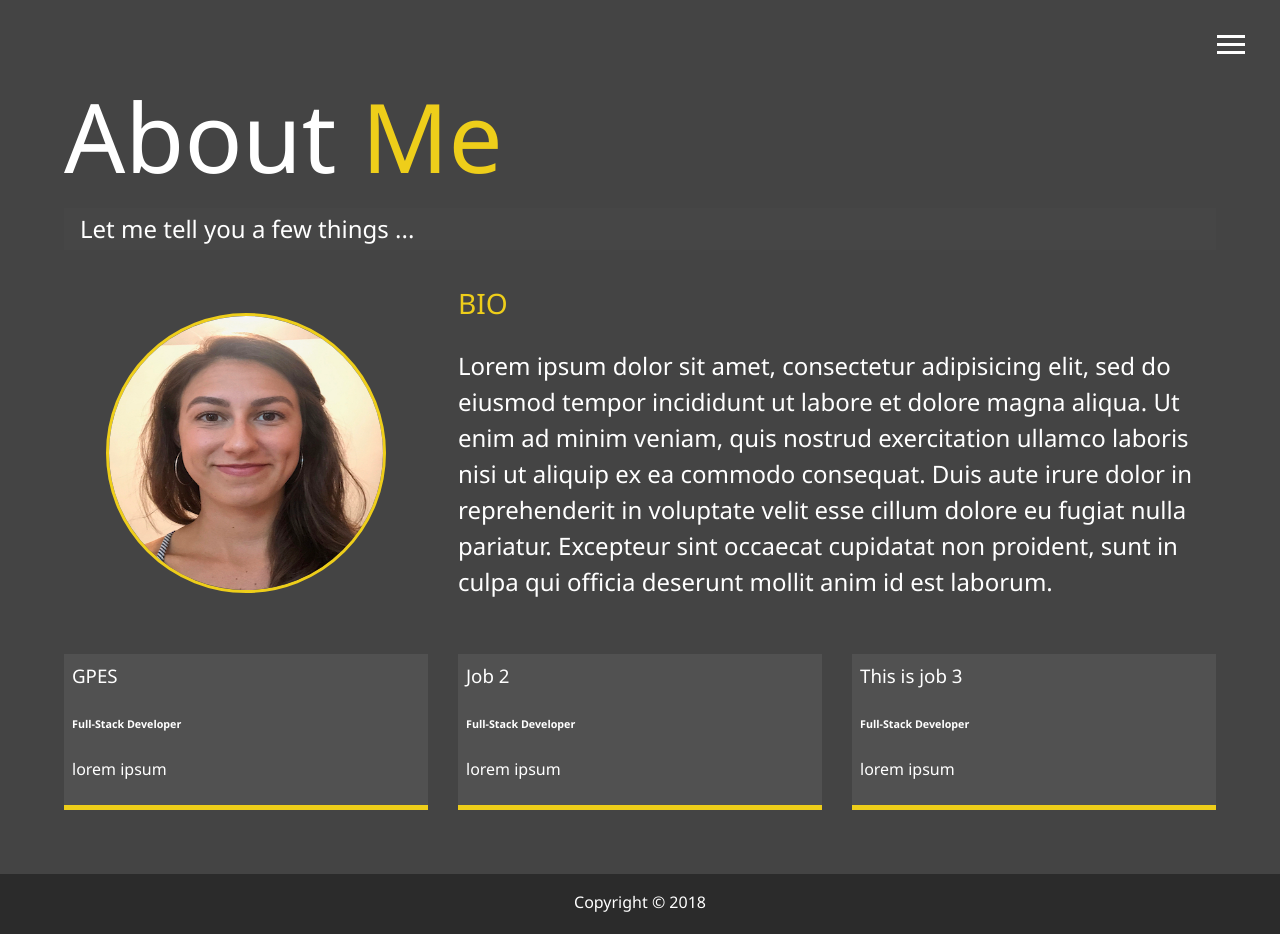
After one commit to manucardenas/mc_portfolio, a PHP site: page /dist/about.html in a window 1280 px wide. The commit adds this page. Run offline with PHP 8.4, Linux system fonts and the light colour scheme; some libraries are stand-ins or nearby versions.

Commit message:
Create about.html and styling with grid

```diff
--- /dev/null
+++ b/dist/about.html
@@ -0,0 +1,87 @@
+<!DOCTYPE html>
+<html lang="en" dir="ltr">
+  <head>
+    <meta charset="utf-8">
+    <link rel="stylesheet" href="https://use.fontawesome.com/releases/v5.3.1/css/all.css" integrity="sha384-mzrmE5qonljUremFsqc01SB46JvROS7bZs3IO2EmfFsd15uHvIt+Y8vEf7N7fWAU" crossorigin="anonymous">
+    <link rel="stylesheet" href="css/main.css" />
+    <title>About Me</title>
+  </head>
+  <body>
+    <header>
+      <div class="menu-btn">
+        <div class="btn-line"></div>
+        <div class="btn-line"></div>
+        <div class="btn-line"></div>
+      </div>
+
+      <nav class="menu">
+        <div class="menu-branding">
+          <div class="portrait"></div>
+        </div>
+        <ul class="menu-nav">
+          <li class="nav-item">
+            <a href="/" class="nav-link">
+              Home
+            </a>
+          </li>
+          <li class="nav-item current">
+            <a href="about.html" class="nav-link">
+              About
+            </a>
+          </li>
+          <li class="nav-item">
+            <a href="work.html" class="nav-link">
+              My Work
+            </a>
+          </li>
+          <li class="nav-item">
+            <a href="contact.html" class="nav-link">
+              How To Reach Me
+            </a>
+          </li>
+        </ul>
+      </nav>
+    </header>
+
+    <main id="about">
+      <h1 class="lg-heading">
+        About
+        <span class="text-secondary"> Me </span>
+      </h1>
+      <h2 class="sm-heading">
+        Let me tell you a few things ...
+      </h2>
+      <div class="about-info">
+        <img src="img/portrait_small.jpg" alt="Manuela Cardenas" class="bio-image"/>
+        <div class="bio" >
+          <h3 class="text-secondary">BIO</h3>
+          <p> Lorem ipsum dolor sit amet, consectetur adipisicing elit, sed do eiusmod tempor incididunt ut labore et dolore magna aliqua. Ut enim ad minim veniam, quis nostrud exercitation ullamco laboris nisi ut aliquip ex ea commodo consequat. Duis aute irure dolor in reprehenderit in voluptate velit esse cillum dolore eu fugiat nulla pariatur. Excepteur sint occaecat cupidatat non proident, sunt in culpa qui officia deserunt mollit anim id est laborum. </p>
+        </div>
+
+        <div class="job job-1">
+          <h3> GPES</h3>
+          <h6> Full-Stack Developer</h6>
+          <p> lorem ipsum </p>
+        </div>
+
+        <div class="job job-2">
+          <h3> Job 2</h3>
+          <h6> Full-Stack Developer</h6>
+          <p> lorem ipsum </p>
+        </div>
+
+        <div class="job job-3">
+          <h3> This is job 3</h3>
+          <h6> Full-Stack Developer</h6>
+          <p> lorem ipsum </p>
+        </div>
+      </div>
+
+    </main>
+    <footer id="main-footer">
+      Copyright &copy; 2018
+
+    </footer>
+    <script src="js/main.js"></script>
+  </body>
+</html>
--- a/dist/css/main.css
+++ b/dist/css/main.css
@@ -91,44 +91,12 @@
 .nav-item:nth-child(4) {
   transition-delay: 0.4s; }
 
-@media screen and (max-width: 768px) {
-  main {
-    align-items: center;
-    text-align: center; }
-    main .lg-heading {
-      line-height: 1;
-      margin-bottom: 1rem; }
-
-  ul.menu-nav,
-  div.menu-branding {
-    float: none;
-    width: 100%;
-    min-height: 0; }
-    ul.menu-nav.show,
-    div.menu-branding.show {
-      transform: translate3d(0, 0, 0); }
-
-  .menu-nav {
-    height: 75vh;
-    transform: translate3d(-100%, 0, 0);
-    font-size: 24px; }
-
-  .menu-branding {
-    height: 25vh;
-    transform: translate3d(100%, 0, 0); }
-    .menu-branding .portrait {
-      background: url(../img/portrait_small.jpg);
-      width: 150px;
-      height: 150px; } }
-@media screen and (max-width: 500px) {
-  main#home h1 {
-    margin-top: 10vh; } }
 * {
   box-sizing: border-box; }
 
 body {
   background: #444;
-  color: white;
+  color: #fff;
   height: 100%;
   margin: 0;
   font-family: 'Segoe UI', Tahoma, Geneva, Verdana, sans-serif;
@@ -171,7 +139,7 @@ header {
 
 main {
   padding: 4rem;
-  height: 100%; }
+  min-height: calc(100vh - 60px); }
   main .icons {
     margin-top: 1rem; }
     main .icons a {
@@ -184,4 +152,70 @@ main {
     main#home h1 {
       margin-top: 20vh; }
 
-/*# sourceMappingURL=main.css.map */
+.about-info {
+  display: grid;
+  grid-gap: 30px;
+  grid-template-areas: 'bioimage bio bio' 'job1 job2 job3';
+  grid-template-columns: repeat(3, 1fr); }
+  .about-info .bio-image {
+    grid-area: bioimage;
+    margin: auto;
+    border-radius: 50%;
+    border: #eece1a 3px solid;
+    height: 35vh;
+    width: 35vh; }
+  .about-info .bio {
+    grid-area: bio;
+    font-size: 1.5rem; }
+  .about-info .job-1 {
+    grid-area: job1; }
+  .about-info .job-2 {
+    grid-area: job2; }
+  .about-info .job-3 {
+    grid-area: job3; }
+  .about-info .job {
+    background: #515151;
+    padding: 0.5rem;
+    border-bottom: #eece1a 5px solid; }
+
+#main-footer {
+  text-align: center;
+  padding: 1rem;
+  background: #2b2b2b;
+  color: #fff;
+  height: 60px; }
+
+@media screen and (max-width: 768px) {
+  main {
+    align-items: center;
+    text-align: center; }
+    main .lg-heading {
+      line-height: 1;
+      margin-bottom: 1rem; }
+  ul.menu-nav,
+  div.menu-branding {
+    float: none;
+    width: 100%;
+    min-height: 0; }
+    ul.menu-nav.show,
+    div.menu-branding.show {
+      transform: translate3d(0, 0, 0); }
+  .menu-nav {
+    height: 75vh;
+    transform: translate3d(-100%, 0, 0);
+    font-size: 24px; }
+  .menu-branding {
+    height: 25vh;
+    transform: translate3d(100%, 0, 0); }
+    .menu-branding .portrait {
+      background: url("../img/portrait_small.jpg");
+      width: 150px;
+      height: 150px;
+      background-size: cover; }
+  .about-info {
+    grid-template-areas: 'bioimage' 'bio' 'job1' 'job2' 'job3';
+    grid-template-columns: 1fr; } }
+
+@media screen and (max-width: 500px) {
+  main#home h1 {
+    margin-top: 10vh; } }
--- a/dist/index.html
+++ b/dist/index.html
@@ -25,17 +25,17 @@
             </a>
           </li>
           <li class="nav-item">
-            <a href="/about.html" class="nav-link">
+            <a href="about.html" class="nav-link">
               About
             </a>
           </li>
           <li class="nav-item">
-            <a href="/work.html" class="nav-link">
+            <a href="work.html" class="nav-link">
               My Work
             </a>
           </li>
           <li class="nav-item">
-            <a href="/contact.html" class="nav-link">
+            <a href="contact.html" class="nav-link">
               How To Reach Me
             </a>
           </li>
--- a/scss/_config.scss
+++ b/scss/_config.scss
@@ -28,6 +28,15 @@ $background-opacity: 0.5;
   }
 }
 
+//Set Text color
+@function set-text-color($color) {
+  @if (lightness($color) > 40) {
+    @return #000;
+  } @else {
+    @return #fff;
+  }
+}
+
 //Media Query Mixin
 @mixin mediaSm {
   @media screen and (max-width: 500px) {
--- a/scss/_menu.scss
+++ b/scss/_menu.scss
@@ -11,7 +11,7 @@
     width: 28px;
     height: 3px;
     margin: 0 0 5px 0;
-    background: #fff;
+    background: set-text-color($primary-color);
     @include easeOut;
   }
 
@@ -118,7 +118,7 @@
     text-transform: uppercase;
     padding: 1rem 0;
     font-weight: 300;
-    color: #fff;
+    color: set-text-color($primary-color);
     text-decoration: none;
     @include easeOut;
 
--- a/scss/_mobile.scss
+++ b/scss/_mobile.scss
@@ -42,10 +42,22 @@
     transform: translate3d(100%, 0, 0);
 
     .portrait {
-      background: url(../img/portrait_small.jpg);
+      background: url('../img/portrait_small.jpg');
       width: 150px;
       height: 150px;
+      background-size: cover;
     }
+  }
+
+  .about-info {
+    grid-template-areas:
+    'bioimage'
+    'bio'
+    'job1'
+    'job2'
+    'job3';
+
+    grid-template-columns: 1fr;
   }
 }
 
--- a/scss/main.scss
+++ b/scss/main.scss
@@ -1,6 +1,6 @@
 @import 'config';
 @import 'menu';
-@import 'mobile';
+
 
 *{
   box-sizing: border-box;
@@ -10,7 +10,7 @@
 body{
   @include background;
   background: $primary-color;
-  color: white;
+  color: set-text-color($primary-color);
   height:100%;
   margin: 0;
   font-family: 'Segoe UI', Tahoma, Geneva, Verdana, sans-serif;
@@ -50,7 +50,8 @@ header{
 
 main {
   padding: 4rem;
-  height: 100%;
+  // height: 100%;
+  min-height: calc(100vh - 60px);
 
   .icons {
     margin-top: 1rem;
@@ -72,3 +73,54 @@ main {
     }
   }
 }
+
+.about-info {
+  display: grid;
+  grid-gap: 30px;
+  grid-template-areas:
+  'bioimage bio bio'
+  'job1 job2 job3';
+  grid-template-columns: repeat(3, 1fr);
+
+  .bio-image {
+    grid-area: bioimage;
+    margin: auto;
+    border-radius: 50%;
+    border: $secondary-color 3px solid;
+    height: 35vh;
+    width: 35vh;
+  }
+
+  .bio {
+    grid-area: bio;
+    font-size: 1.5rem;
+  }
+
+  .job-1 {
+    grid-area: job1;
+  }
+
+  .job-2 {
+    grid-area: job2;
+  }
+
+  .job-3 {
+    grid-area: job3;
+  }
+
+  .job {
+    background: lighten($primary-color, 5);
+    padding: 0.5rem;
+    border-bottom: $secondary-color 5px solid;
+  }
+}
+
+#main-footer {
+  text-align: center;
+  padding: 1rem;
+  background: darken($primary-color, 10);
+  color: set-text-color($primary-color);
+  height: 60px;
+}
+
+@import 'mobile';
```
Also changed, not shown: dist/img/portrait_small.jpg (added), 1 other file.
